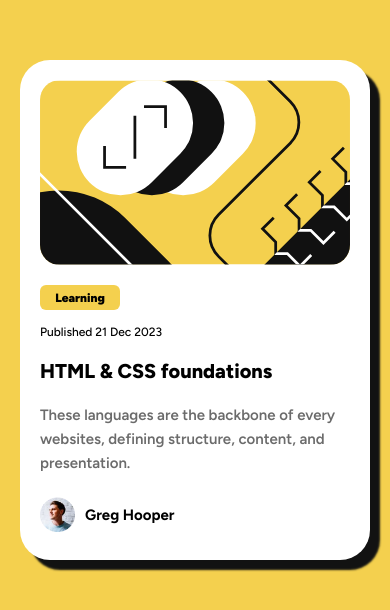
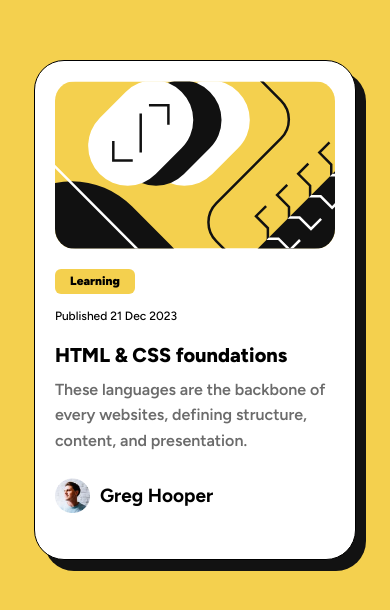
Before and after one commit to nmazam/FrontendMentor_challenge_blog-preview-card, a plain HTML site: page index.html in a window 390 px wide. Shown: the part 112-722 px from the top of the page. Drawn offline with Linux system fonts and the light colour scheme.

Commit message:
se realizo cambios al archivo main.css: se agrego media queries para cuando la pantalla sea mayor a 992 px. Se agrego efecto hover para la clase container__card. Se mejoro algunos estilos para perfeccionar el diseño responsivo

```diff
--- a/assets/css/main.css
+++ b/assets/css/main.css
@@ -22,22 +22,30 @@ body{
 
 .container__card{
     width: clamp(24rem, 90%, 40rem);
-    width: 35rem;
-    height: 50rem;
+    min-height: 50rem;
+    height: auto;
     background-color: var(--color-White);
     border-radius: 30px;
-    box-shadow: 10px 10px 2px var(--color-Gray-950);
+    box-shadow: 10px 11px 0px var(--color-Gray-950);
     display: flex;
     flex-direction: column;
     align-items: center;
     padding: 2rem;
     gap: 1rem;
+    border: 1px solid black;
+}
+
+.container__card:hover{
+    cursor: pointer;
+    transition: 0.1s all ease-in-out;
+    box-shadow: 12px 13px 0px var(--color-Gray-950);
+
 }
 
 .container__card-img{
     /*background-color: aqua;*/
     width: 100%;
-    height: 20rem;
+   aspect-ratio: 16/9;
     display: flex;
     justify-content:center;
     align-items: center;
@@ -55,16 +63,16 @@ body{
 .container__card-content{
     /*background-color: brown;*/
     width: 100%;
-    height: 30rem;
+    height: auto;
     display: flex;
     flex-direction: column;
-    justify-content: space-between;
+    gap:1.5rem;
 }
 
 .containter__content{
-   /* background-color: chartreuse;*/
+   /*background-color: chartreuse;*/
     width: 100%;
-    height: 80%;
+    height: 75%;
     display: flex;
     flex-direction: column;
     gap:1rem
@@ -95,7 +103,7 @@ body{
     font-size: 2rem;
     font-weight: 800;
     color: black;
-    margin-bottom: 1rem;
+
 }
 
 .content__link:hover{
@@ -106,7 +114,7 @@ body{
 .content__descripcion{
     width: 100%;
     height: auto;
-    font-size: 1.5rem;
+    font-size: 1.6rem;
     font-weight: 600;
     color: var(--color-Gray-500);
     line-height: 1.6;
@@ -114,7 +122,8 @@ body{
 .container__footer{
     /*background-color: crimson;*/
     width: 100%;
-    height: 20%;
+    height: auto;
+    padding: 1rem 0;
     display: flex;
     align-items: center;
 
@@ -125,3 +134,31 @@ body{
     height: 35px;
     margin-right: 1rem;
 }
+
+.footer__nombre-avatar{
+    font-size: 1.9rem;
+}
+
+
+/*Media queries para destokp*/
+
+@media (min-width:992px){
+
+    .container__card{
+        width: 40rem;
+        height: 52rem;
+    }
+
+    .card-img{
+        width: 100%;
+    }
+
+    .content__descripcion{
+        font-size: 1.7rem;
+        line-height: 1.5;
+    }
+
+
+
+
+}
```
